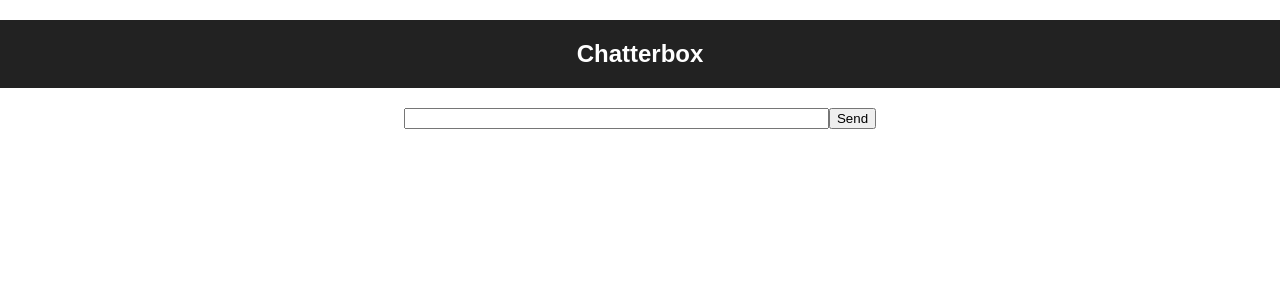
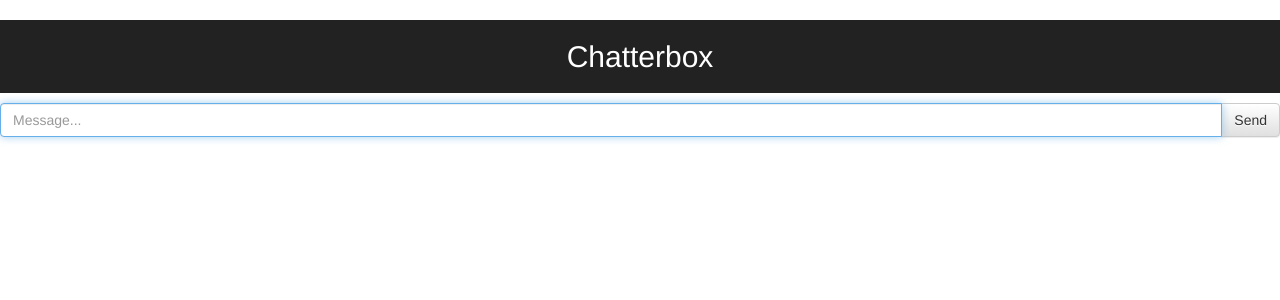
Before and after one commit to sauvala/chatterbox, a React app: page / in a window 1280 px wide. Shown: the top 300 px of the page. Built offline with nearby package versions, Linux system fonts and the light colour scheme.

Commit message:
Added Bootstrap-react -theme.

```diff
--- a/package.json
+++ b/package.json
@@ -47,7 +47,9 @@
     "whatwg-fetch": "1.0.0"
   },
   "dependencies": {
+    "bootstrap": "^3.3.7",
     "react": "^15.4.2",
+    "react-bootstrap": "^0.30.7",
     "react-dom": "^15.4.2"
   },
   "scripts": {
--- a/src/SendMessages.js
+++ b/src/SendMessages.js
@@ -1,4 +1,5 @@
 import React, { Component } from 'react';
+import { FormGroup, FormControl, InputGroup, Button } from 'react-bootstrap';
 
 class SendMessages extends Component {
     constructor(props) {
@@ -19,19 +20,36 @@ class SendMessages extends Component {
     }
 
     onKeyPressed(event) {
+        console.log('key pressed');
         if (event.key === 'Enter') {
             this.onSendMessage();
         }
     }
 
     render() {
+        const messageField = <FormControl type="text"
+            value={this.state.message}
+            onChange={this.onUpdateSendingMessage}
+            onKeyPress={this.onKeyPressed}
+            placeholder="Message..."
+            autoFocus />;
+
+        const sendMessageButton = <InputGroup.Button
+            className="input-group-button"
+            onClick={this.onSendMessage}>
+            <Button>
+                Send
+            </Button>
+        </InputGroup.Button>;
+
         return (
-            <div>
-                <input type="text" value={this.state.message}
-                    onChange={this.onUpdateSendingMessage}
-                    onKeyPress={this.onKeyPressed} size="50" />
-                <button onClick={this.onSendMessage}>Send</button>
-            </div>
+            <FormGroup controlId="formInlineName"
+                onSubmit={event => event.preventDefault()}>
+                <InputGroup>
+                    {messageField}
+                    {sendMessageButton}
+                </InputGroup>
+            </FormGroup>
         );
     }
 }
--- a/src/index.js
+++ b/src/index.js
@@ -2,6 +2,8 @@ import React from 'react';
 import ReactDOM from 'react-dom';
 import App from './App';
 import './index.css';
+import 'bootstrap/dist/css/bootstrap.css';
+import 'bootstrap/dist/css/bootstrap-theme.css';
 
 ReactDOM.render(
   <App />,
```
